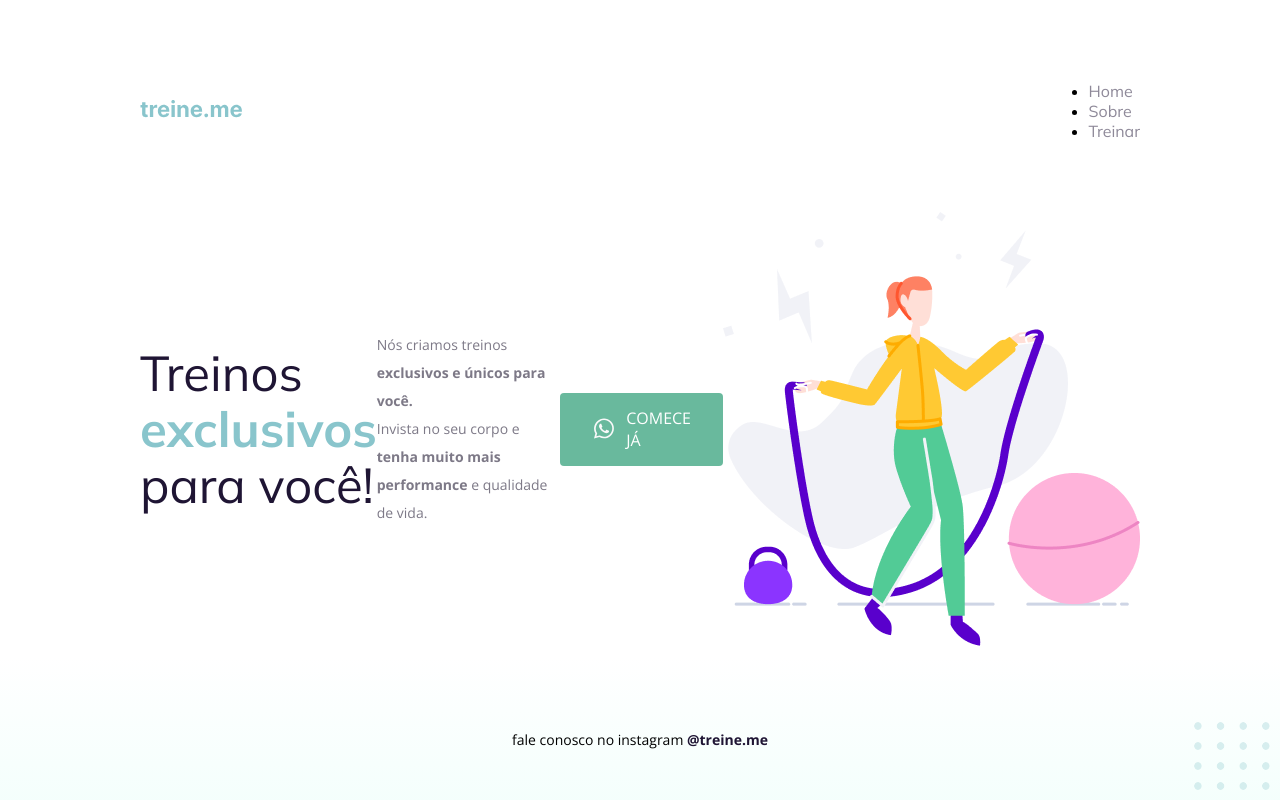
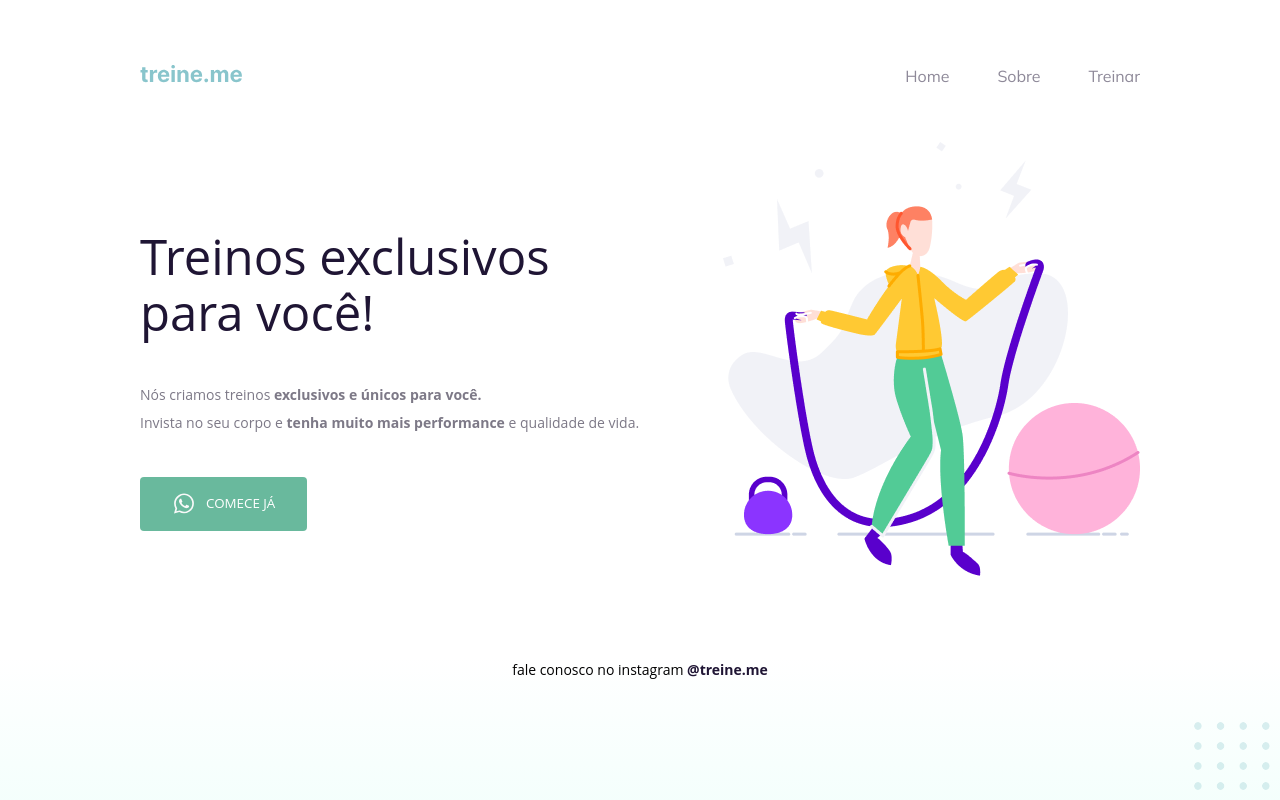
Before and after one commit to Andreamaral25/reforcando-semanticaHTML, a plain HTML site: page index.html in a window 1280 px wide. Drawn offline with nearby package versions, Linux system fonts and the light colour scheme.

Commit message:
Últimos ajustes

```diff
--- a/index.html
+++ b/index.html
@@ -1,56 +1,69 @@
 <!DOCTYPE html>
 <html lang="pt-br">
   <head>
-    <link rel="preconnect" href="https://fonts.googleapis.com">
-    <link rel="preconnect" href="https://fonts.gstatic.com" crossorigin>
+    <link rel="preconnect" href="https://fonts.googleapis.com" />
+    <link rel="preconnect" href="https://fonts.gstatic.com" crossorigin />
 
     <meta charset="UTF-8" />
+    <meta http-equiv="X-UA-Compatible" content="IE=edge" />
     <meta name="viewport" content="width=device-width, initial-scale=1.0" />
     <title>Treine me</title>
 
-    <link href="https://fonts.googleapis.com/css2?family=Mulish:wght@400;700&family=Open+Sans:wght@400;700&display=swap" rel="stylesheet">
+    <link rel="preconnect" href="https://fonts.gstatic.com" crossorigin />
+    <link
+      href="https://fonts.googleapis.com/css2?family=Mulish:wght@400;700&display=swap"
+      rel="stylesheet"
+    />
 
-    <link rel="stylesheet" href="style.css">
-
+    <link rel="stylesheet" href="style.css" />
   </head>
   <body>
     <div class="page">
-        <nav>
-          <a id="logo" href="#">
-            <img src="images/logo.svg" alt="Treine.me" />
-          </a>
-          <div class="list">
-            <ul>
+      <nav>
+        <a id="logo" href="#">
+          <img src="images/logo.svg" alt="Treine.me" />
+        </a>
+        <div class="list">
+          <ul>
             <li class="item"><a href="#">Home</a></li>
             <li class="item"><a href="#">Sobre</a></li>
             <li class="item"><a href="#">Treinar</a></li>
           </ul>
-          </div>
-        </nav>
+        </div>
+      </nav>
 
-          <div class="main">
+      <main>
+        <section class="text">
+          <h1>Treinos exclusivos para você!</h1>
 
-          <div class="title">Treinos <span>exclusivos</span> para você!</div>
+          <p>
+            Nós criamos treinos
+            <strong>exclusivos e únicos para você.</strong><br/> Invista no seu corpo
+            e <strong>tenha muito mais performance</strong> e qualidade de vida.
+          </p>
 
-          <div class="subtitle">
-            Nós criamos treinos <strong>exclusivos e únicos para você.</strong></br>
-            Invista no seu corpo e <strong>tenha muito mais performance</strong> e qualidade de vida.
-          </div>
+          <button>
+            <img src="images/whats.svg" alt="Ícone do whatsapp" />
+            Comece já
+          </button>
+        </section>
 
-          <div class="button">
-              <img src="images/whats.svg" alt="Ícone do whatsapp">
-              Comece já
-          </div>
+        <img
+          src="images/img.png"
+          alt="Desenho de uma mulher pulando corda numa academia."/>
 
+      </main>
 
-        <img src="images/img.png" alt="Desenho de uma mulher pulando corta numa academia.">
-      </div>
-      <div class="footer">
-          fale conosco no instagram <a href="https://instagram.com/treineme" target="_blank">@treine.me</a>
-      </div>
+      <footer class="footer">
+        fale conosco no instagram
+        <a href="https://instagram.com/treineme" target="_blank">@treine.me</a>
+      </footer>
     </div>
 
-    <img id="balls" src="images/balls.svg" alt="Bolinhas decorativas verdes no canto inferior direito da página.">
-
+    <img
+      id="balls"
+      src="images/balls.svg"
+      alt="Bolinhas decorativas verdes no canto inferior direito da página."
+    />
   </body>
 </html>
--- a/style.css
+++ b/style.css
@@ -20,9 +20,11 @@ nav {
   align-items: center;
 
   margin-bottom: 55px;
+
+  font-family: 'Mulish', sans-serif;
 }
 
-.list {
+ul {
   display: flex;
   gap: 48px;
   list-style: none;
@@ -35,27 +37,24 @@ a {
   text-decoration: none;
 }
 
-.list .item a {
+ul li a {
     opacity: 0.5;
 }
 
-.list .item a:hover {
+ul li a:hover {
   font-weight: bold;
   opacity: 1;
 }
 
-.list,
-.title {
-  font-family: "Mulish", sans-serif;
-}
 
-.main {
+
+main {
   display: flex;
   align-items: center;
   justify-content: space-between;
 }
 
-.title {
+h1 {
   font-size: 49px;
   line-height: 56px;
   color: #1f1534;
@@ -65,12 +64,12 @@ a {
   width: 490px;
 }
 
-.title span {
+h1 span {
   color: #89c5cc;
   font-weight: bold;
 }
 
-.subtitle {
+section p {
   font-size: 14px;
   line-height: 28px;
   color: #7d7987;
@@ -78,7 +77,7 @@ a {
   margin: 40px 0;
 }
 
-.button {
+button {
   color: white;
   text-transform: uppercase;
   font-family: "Open Sans", sans-serif;
@@ -97,7 +96,7 @@ a {
   cursor: pointer;
 }
 
-.footer {
+footer {
   font-size: 14px;
   line-height: 28px;
 
@@ -106,7 +105,7 @@ a {
   margin-top: 80px;
 }
 
-.footer a {
+footer a {
   font-weight: bold;
 }
 
```
